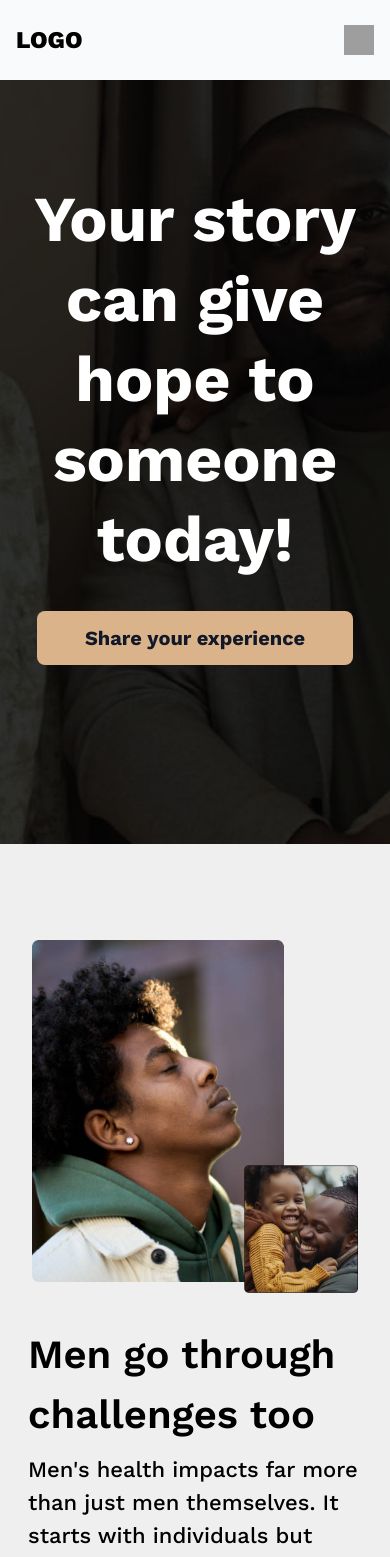
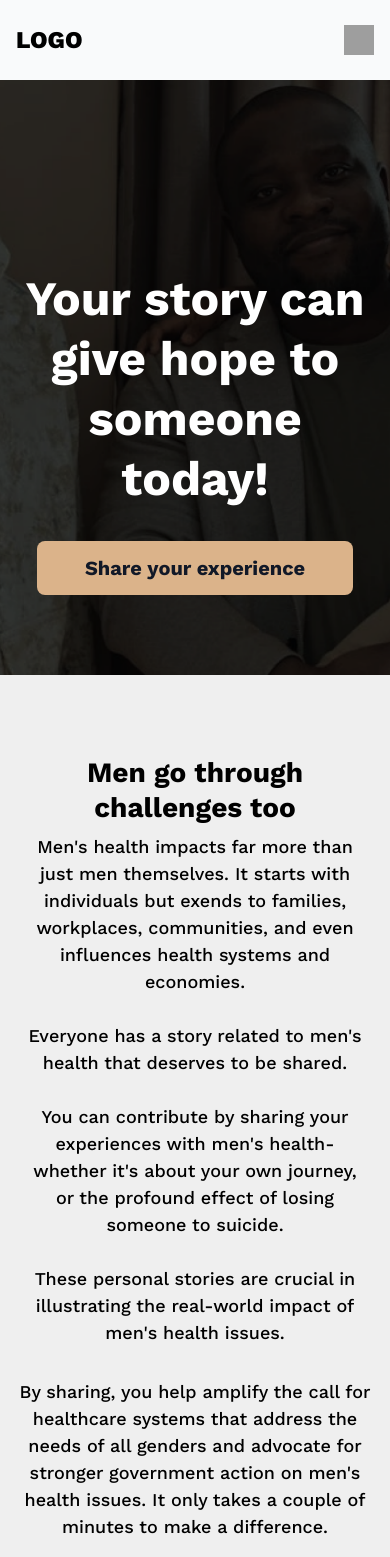
Before and after one commit to ozo-vehe/mental-health, a Vue app: page /stories in a window 390 px wide. Shown: the top 1557 px of the page. Built offline with nearby package versions, Linux system fonts and the light colour scheme; grey boxes are pictures that could not be loaded.

Commit message:
edited the stories page

```diff
--- a/src/views/StoriesView.vue
+++ b/src/views/StoriesView.vue
@@ -4,12 +4,12 @@ import ButtonComponent from "../components/ButtonComponent.vue";
 
 <template>
   <header
-    class="home_hero overflow-hidden relative min-h-[100vh] flex items-center justify-center lg:px-20 md:px-12 px-4">
+    class="home_hero overflow-hidden relative lg:min-h-[100vh] md:min-h-[90vh] min-h-[80vh] flex items-end justify-center lg:px-20 md:px-12 px-4 pb-20">
     <img class="absolute top-0 left-0 w-full h-full object-cover" src="../assets/images/stories_header_image.png"
       alt="Hero Image" />
 
     <div class="hero_text text-center relative text-mh_light max-w-[800px]">
-      <h1 class="text-mh_large font-[700] leading-tight">
+      <h1 class="lg:text-mh_large md:text-mh_h1 text-mh_h1 font-[700] leading-tight">
         Your story can give hope to someone today!
       </h1>
 
@@ -24,15 +24,16 @@ import ButtonComponent from "../components/ButtonComponent.vue";
     <!-- Men's Challenge -->
     <section
       class="bg-[#efefef] lg:px-20 md:px-12 px-4 py-20 flex flex-wrap items-center justify-center gap-x-16 gap-y-4">
-      <div class="image_container max-w-[500px] max-h-[500px] relative p-4">
+      <div class="image_container max-w-[500px] max-h-[500px] relative p-4 lg:order-1 md:order-1 order-2">
         <img class="w-full h-full object-fit" src="../assets/images/about_image.png" alt="Experience Image" />
       </div>
 
-      <div class="max-w-[650px]">
-        <h3 class="px-3 font-[600] text-mh_h2 relative mb-2">
+      <div class="max-w-[650px] lg:order-2 md:order-2 order-1">
+        <h3 class="px-3 font-[700] lg:text-mh_h2 md:text-mh_h3 text-mh_h4 relative mb-2 leading-tight lg:text-left md:text-left text-center">
           Men go through challenges too
         </h3>
-        <p class="font[500] text-[22px] px-3 font-[500]">
+        <p
+          class="font[500] lg:text-[22px] md:text-mh_h6 text-[18px] px-3 font-[500] lg:text-left md:text-left text-center">
           Men's health impacts far more than just men themselves. It starts with
           individuals but exends to families, workplaces, communities, and even influences
           health systems and economies. <br /><br />
@@ -44,11 +45,22 @@ import ButtonComponent from "../components/ButtonComponent.vue";
           These personal stories are crucial in illustrating the real-world impact of
           men's health issues.
         </p>
+
+        <div class="lg:hidden md:hidden w-full flex flex-col items-center justify-center gap-12 mt-8">
+          <p class="text-[18px] font-[500] text-center">
+            By sharing, you help amplify the call for healthcare systems that address the
+            needs of all genders and advocate for stronger government action on men's health
+            issues. It only takes a couple of minutes to make a difference.
+          </p>
+
+          <ButtonComponent text="Share your experience"
+            mh_class="bg-[#130D06] font-bold px-12 text-mh_light text-[18px] py-3 lg:w-[50%] md:w-[70%] w-full" />
+        </div>
       </div>
     </section>
 
     <section
-      class="bg-[#efefef] flex flex-wrap items-center justify-center gap-x-16 gap-y-4 lg:px-20 md:px-12 px-4 pb-20">
+      class="bg-[#efefef] lg:flex md:flex hidden flex-wrap items-center justify-center gap-x-16 gap-y-4 lg:px-20 md:px-12 px-4 pb-20">
       <div class="lg:w-[70%] md:w-[90%] w-full flex flex-col items-center justify-center gap-8">
         <p class="text-mh_h6 font-[500]">
           By sharing, you help amplify the call for healthcare systems that address the
@@ -63,4 +75,5 @@ import ButtonComponent from "../components/ButtonComponent.vue";
   </main>
 </template>
 
-<style scoped></style>
+<style scoped>
+</style>
```
